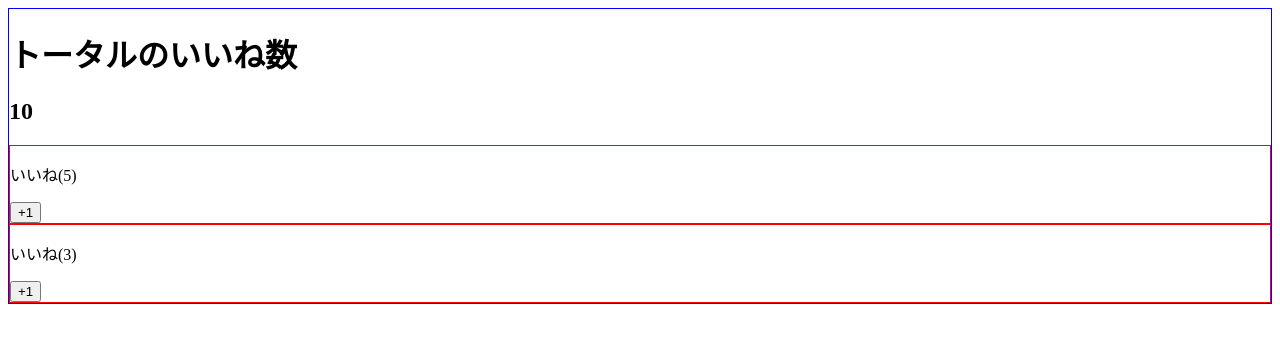
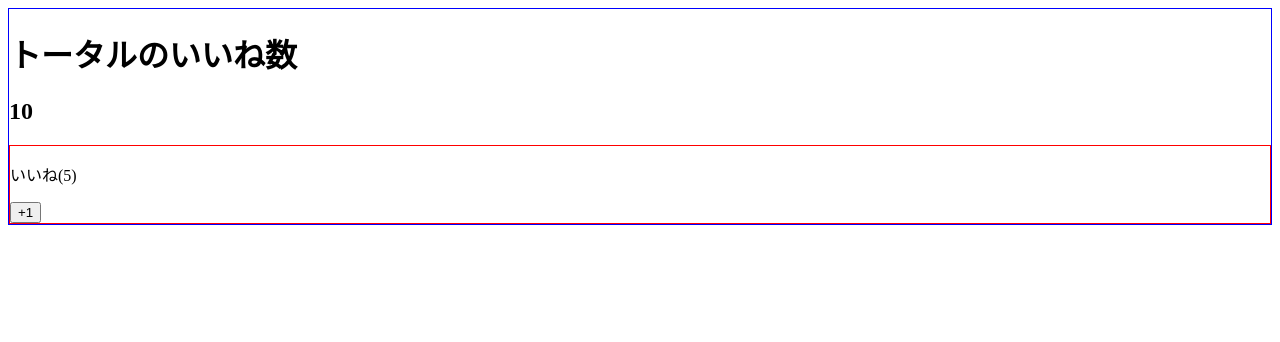
Before and after one commit to tomizawa0214/vue-sample, a Vue app in the folder udemy-vuejs-2/: page / in a window 1280 px wide. Shown: the top 342 px of the page. Built offline with nearby package versions, Linux system fonts and the light colour scheme.

Commit message:
propsの書き方

```diff
--- a/udemy-vuejs-2/src/App.vue
+++ b/udemy-vuejs-2/src/App.vue
@@ -2,8 +2,8 @@
   <div>
     <LikeHeader></LikeHeader>
     <h2>{{ number }}</h2>
-    <LikeNumber :number="number"></LikeNumber>
-    <LikeNumber number="6"></LikeNumber>
+    <!-- プロパティではケバブケース -->
+    <LikeNumber :total-number="number"></LikeNumber>
   </div>
 </template>
 
--- a/udemy-vuejs-2/src/components/LikeNumber.vue
+++ b/udemy-vuejs-2/src/components/LikeNumber.vue
@@ -1,13 +1,14 @@
 <template>
   <div>
-    <p>いいね({{ number / 2 }})</p>
+    <p>いいね({{ totalNumber / 2 }})</p>
     <button @click="increment">+1</button>
   </div>
 </template>
 
 <script>
 export default {
-  props: ['number'],
+  // propsはJSではキャメルケース
+  props: ['totalNumber'],
   methods: {
     increment() {
       this.number += 1;
```
